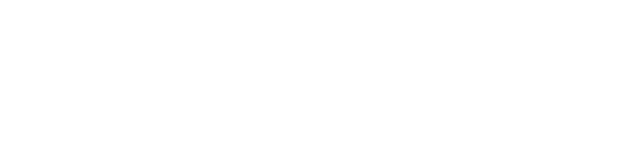
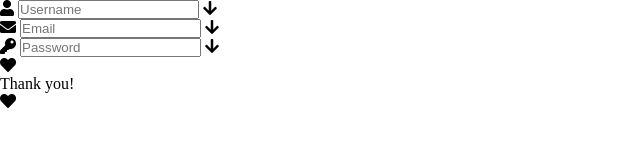
Before and after one commit to lauromiottojr/form-animation-js, a plain HTML site: page index.html in a window 1280 px wide. Shown: the whole page, without its empty margins (0-640 px from the left). Drawn offline with Linux system fonts and the light colour scheme.

Commit message:
Implements HTML

```diff
--- a/index.html
+++ b/index.html
@@ -6,10 +6,34 @@
     <meta name="viewport" content="width=device-width, initial-scale=1.0">
     <meta http-equiv="X-UA-Compatible" content="ie=edge">
     <link rel="stylesheet" href="style.css" />
+    <link rel="stylesheet" href="https://use.fontawesome.com/releases/v5.8.1/css/all.css"
+        integrity="sha384-50oBUHEmvpQ+1lW4y57PTFmhCaXp0ML5d60M1M7uH2+nqUivzIebhndOJK28anvf" crossorigin="anonymous">
     <title>Form Animation</title>
 </head>
 
 <body>
+    <form>
+        <div class="field-name">
+            <i class="fas fa-user"></i>
+            <input type="text" placeholder="Username" required>
+            <i class="fas fa-arrow-down"></i>
+        </div>
+        <div class="field-email">
+            <i class="fas fa-envelope"></i>
+            <input type="email" placeholder="Email" required>
+            <i class="fas fa-arrow-down"></i>
+        </div>
+        <div class="field-password">
+            <i class="fas fa-key"></i>
+            <input type="password" placeholder="Password" required>
+            <i class="fas fa-arrow-down"></i>
+        </div>
+        <div class="field-finish">
+            <i class="fas fa-heart"></i>
+            <p>Thank you!</p>
+            <i class="fas fa-heart"></i>
+        </div>
+    </form>
     <script src="app.js"></script>
 </body>
 
```
